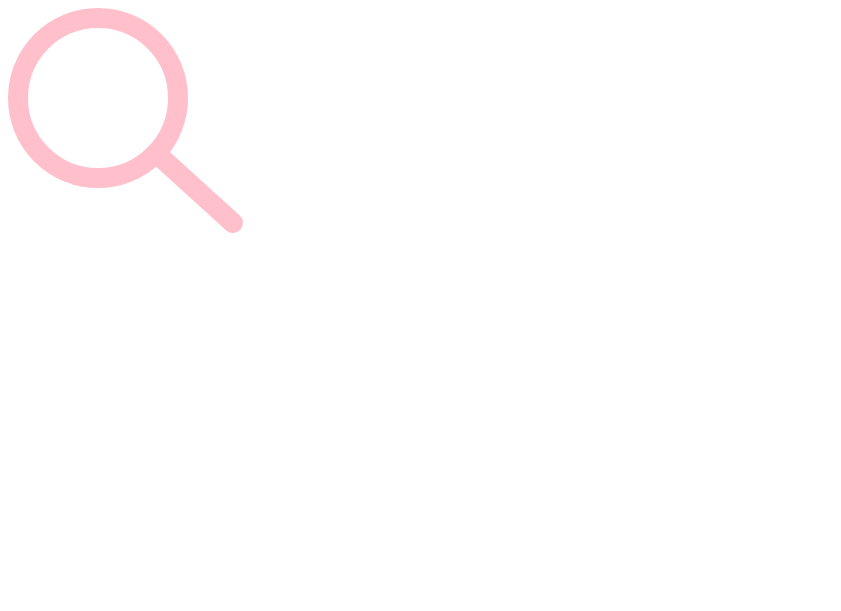
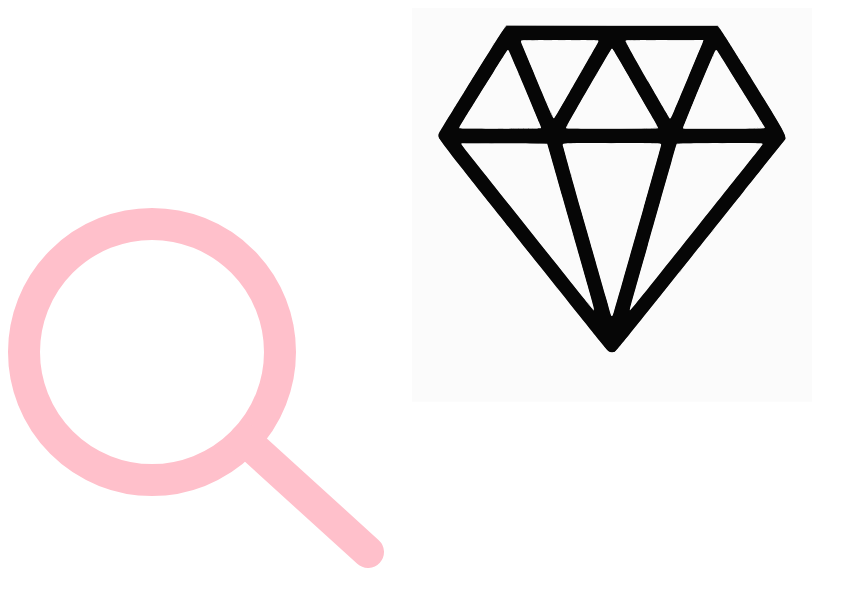
Before and after one commit to priscilla-silva/SVG-exercise, a plain HTML site: page index.html in a window 1280 px wide. Shown: the whole page, without its empty margins (0-841 px from the left). Drawn offline with Linux system fonts and the light colour scheme.

Commit message:
made diamond

```diff
--- a/index.html
+++ b/index.html
@@ -8,8 +8,9 @@
     <title>Magnifying Glass</title>
 </head>
 <body>
+
     <!--SVG created by me-->
-    <svg width="250" height="250" viewbox="-45 -45 250 250" fill="none"
+    <svg width="400" height="400" viewbox="-45 -45 250 250" fill="none"
           xmlns="https://www.w3.org/2000/svg">
         <circle id="pink-glass" cx="45" cy="45" r="80" stroke="pink" stroke-width="20"/>
         <polyline id="black-handle" points="103 100 180 170" stroke="pink" stroke-width="20"
@@ -17,5 +18,9 @@
     </svg>
 
     <!--SVG downloaded from the internet and created in an external file-->
+    <svg width="600" height="600" viewbox="-200 -200 -200 -200" fill="none"
+    xmlns="https://www.w3.org/2000/svg">
+        <use xlink:href="/images/diamond.svg#diamond"></use>
+    </svg>
 </body>
 </html>
```
Also changed, not shown: images/diamond.svg (added), 2 other files.
